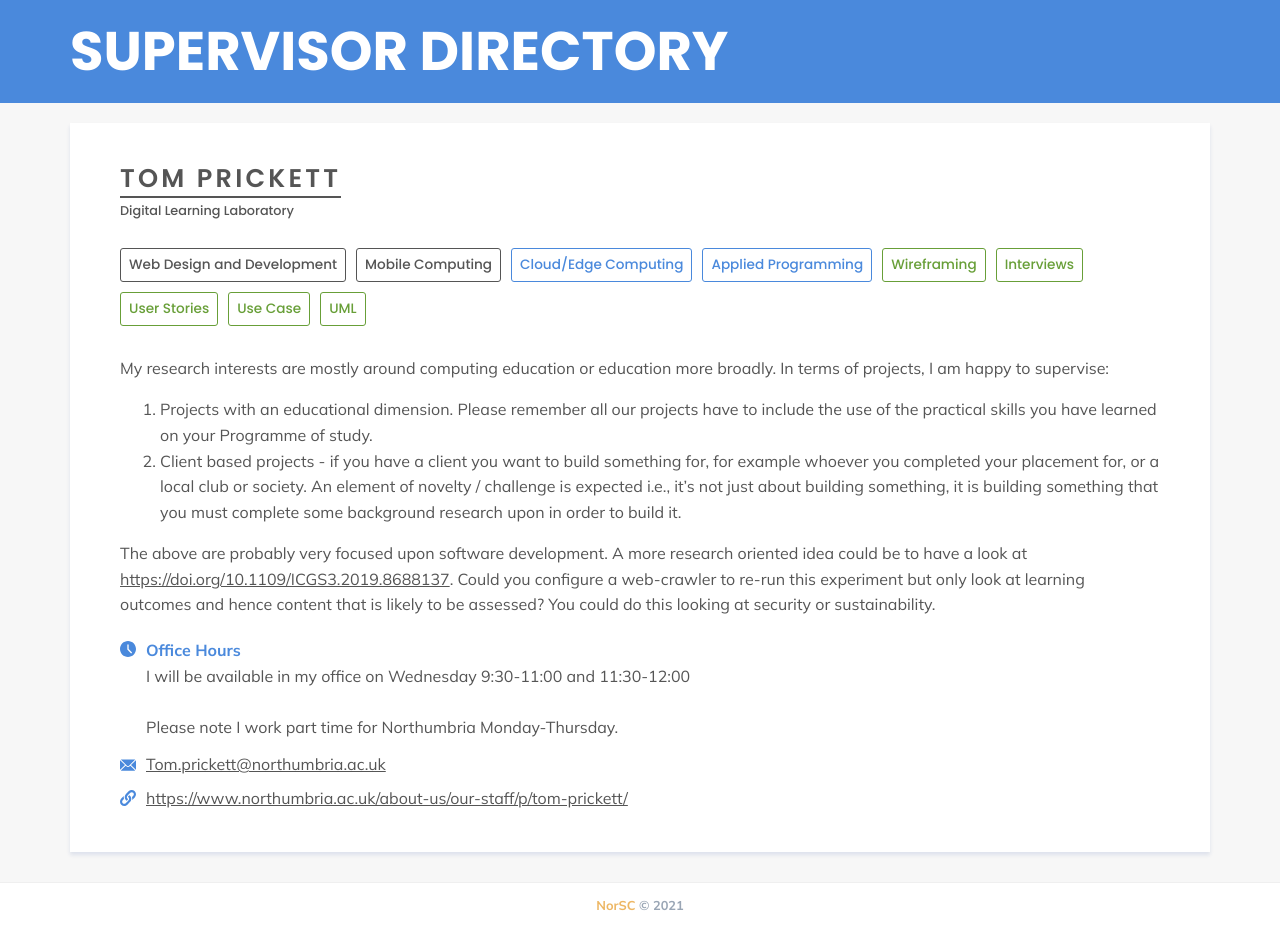
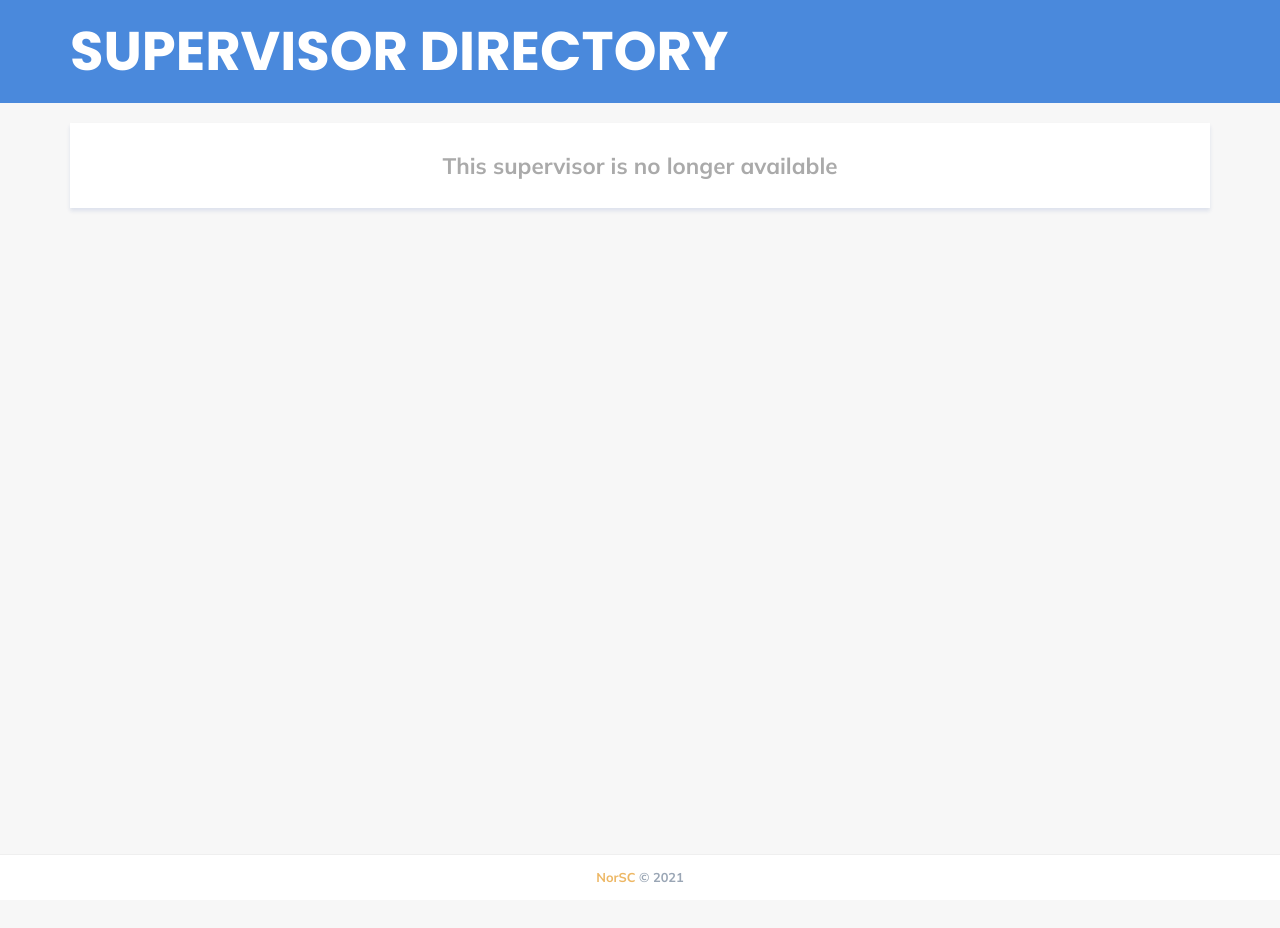
Before and after one commit to NorSC/supervisor-search, a Jekyll site: the page built from _supervisors/tom-prickett.md, in a window 1280 px wide. Built offline with Jekyll 4.4.1, drawn with Linux system fonts in a browser that asks for light colours; a script that is not in the unit is left out; after the commit the page ends 900 px from its top, so only the background shows below that.

Commit message:
Update Supervisors “tom-prickett”

```diff
--- a/_supervisors/tom-prickett.md
+++ b/_supervisors/tom-prickett.md
@@ -1,14 +1,14 @@
 ---
 layout: supervisor
 title: Tom Prickett
-available: true
+available: false
 available_msc: false
 email: Tom.prickett@northumbria.ac.uk
 website: https://www.northumbria.ac.uk/about-us/our-staff/p/tom-prickett/
 office_hours: |-
-  I will be available in my office on Wednesday 9:30-11:00 and 11:30-12:00
+  I will be available in my office on Monday 12:00-1pm and 10:00-11:00
 
-  Please note I work part time for Northumbria Monday-Thursday.
+  Please note I work part-time for Northumbria Monday-Thursday.
 research_group: Digital Learning Laboratory
 research_themes:
   - Web Design and Development
```
